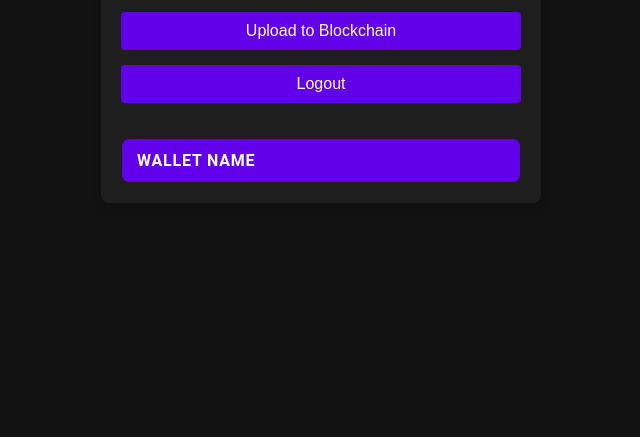
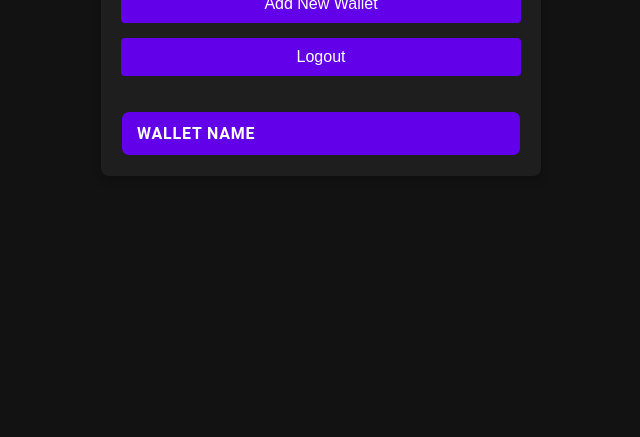
Before and after one commit to theaayushpatel/seedPhraseManager, a plain HTML site: page public/home.html in a window 1280 px wide. Shown: the part 363-800 px from the top of the page, without its empty margins (319-959 px from the left). Drawn offline with nearby package versions, Linux system fonts and the light colour scheme; no server answers; sample sign-in values are in the browser's storage.

Commit message:
Add files via upload

```diff
--- a/public/home.html
+++ b/public/home.html
@@ -13,9 +13,6 @@
         <div class="buttons">
           <button onclick="location.href='addWallet.html'">
             Add New Wallet
-          </button>
-          <button onclick="location.href='upload.html'">
-            Upload to Blockchain
           </button>
           <button onclick="logout()">Logout</button>
         </div>
```
Also changed, not shown: app.js (+81 -0 lines).
